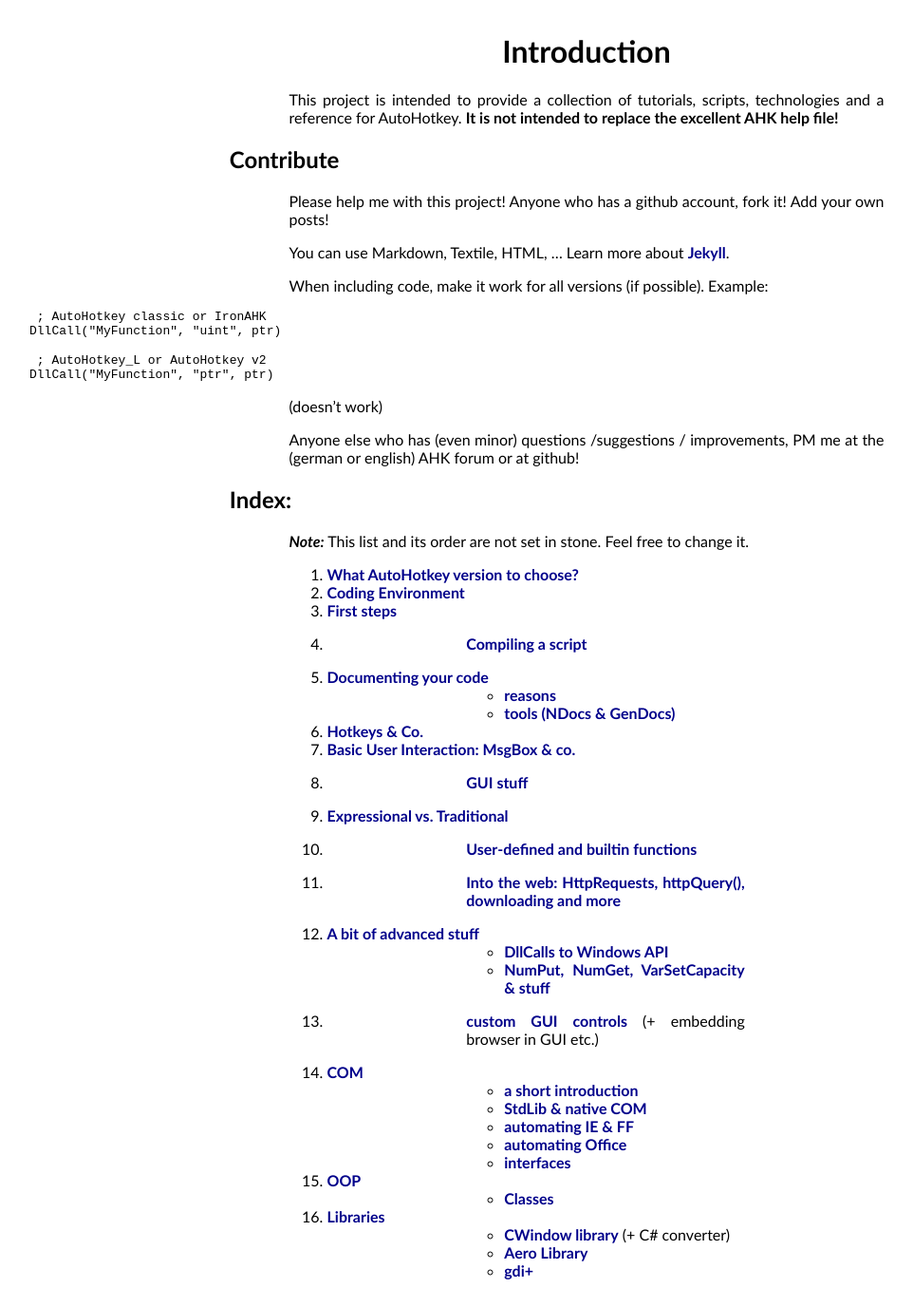
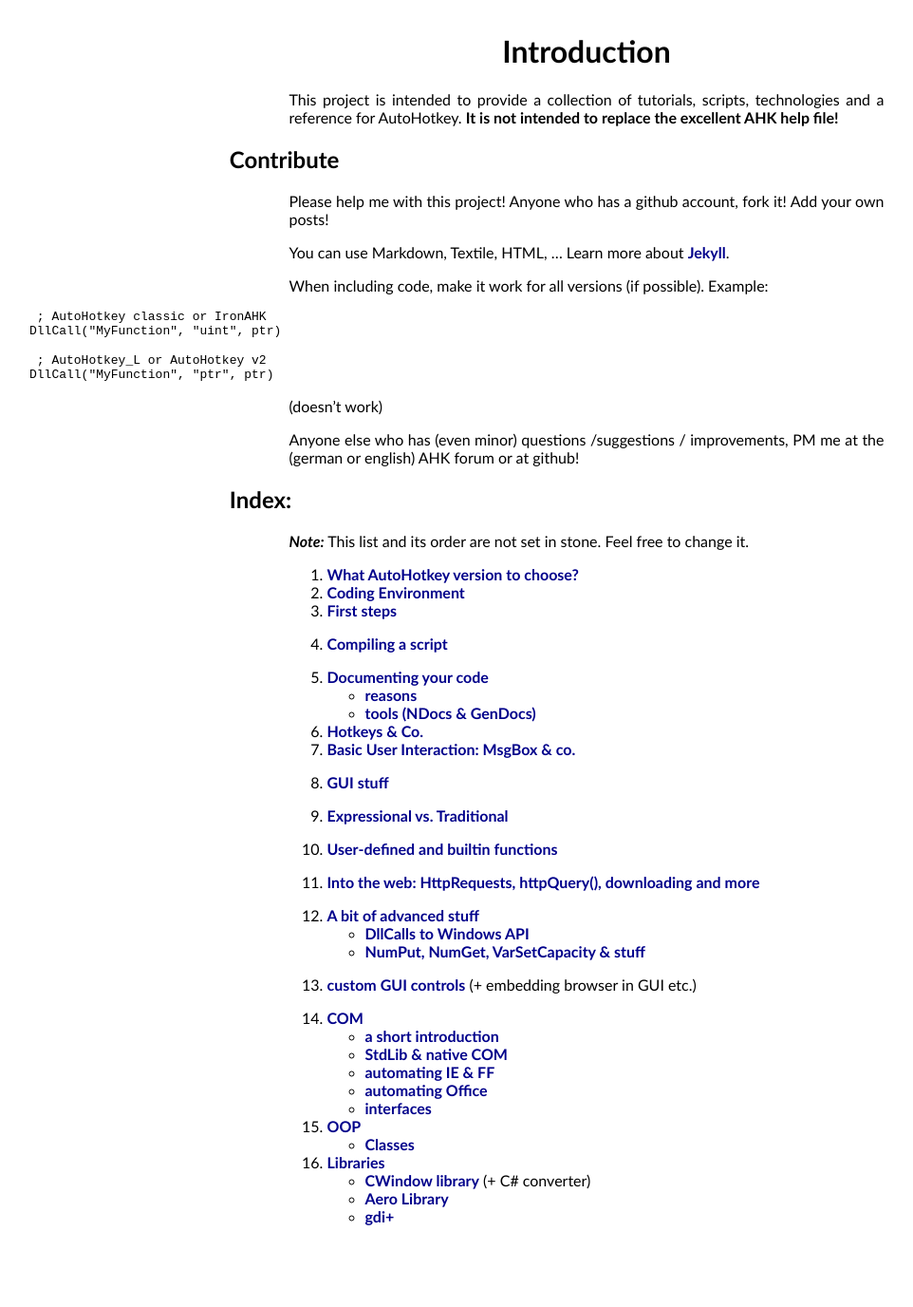
Before and after one commit to maul-esel/ahkbook, a Jekyll site: the page built from en/_posts/2011-10-29-Introduction.markdown, in a window 1280 px wide. Shown: the whole page at 95% size, without its empty margins (22-984 px from the left). Built offline with Jekyll 4.4.1, drawn with Linux system fonts in a browser that asks for light colours; after the commit the page ends 1319 px from its top, so only the background shows below that.

Commit message:
move text-align to body; big padding only for body's children (not descendants)

```diff
--- a/css/default.css
+++ b/css/default.css
@@ -1,6 +1,7 @@
 body {
 	padding: 5px;
 	font-family: Calibri, 'MS Sans Serif', sans-serif;
+	text-align: justify
 }
 
 h1 {
@@ -15,7 +16,7 @@ p, ol, ul, blockquote {
 	text-align: justify;
 }
 
-body p, body ol, body ul, body blockquote {
+body > p, body > ol, body > ul, body > blockquote {
 	margin-left: 25%;
 	margin-right: 25%
 }
```
